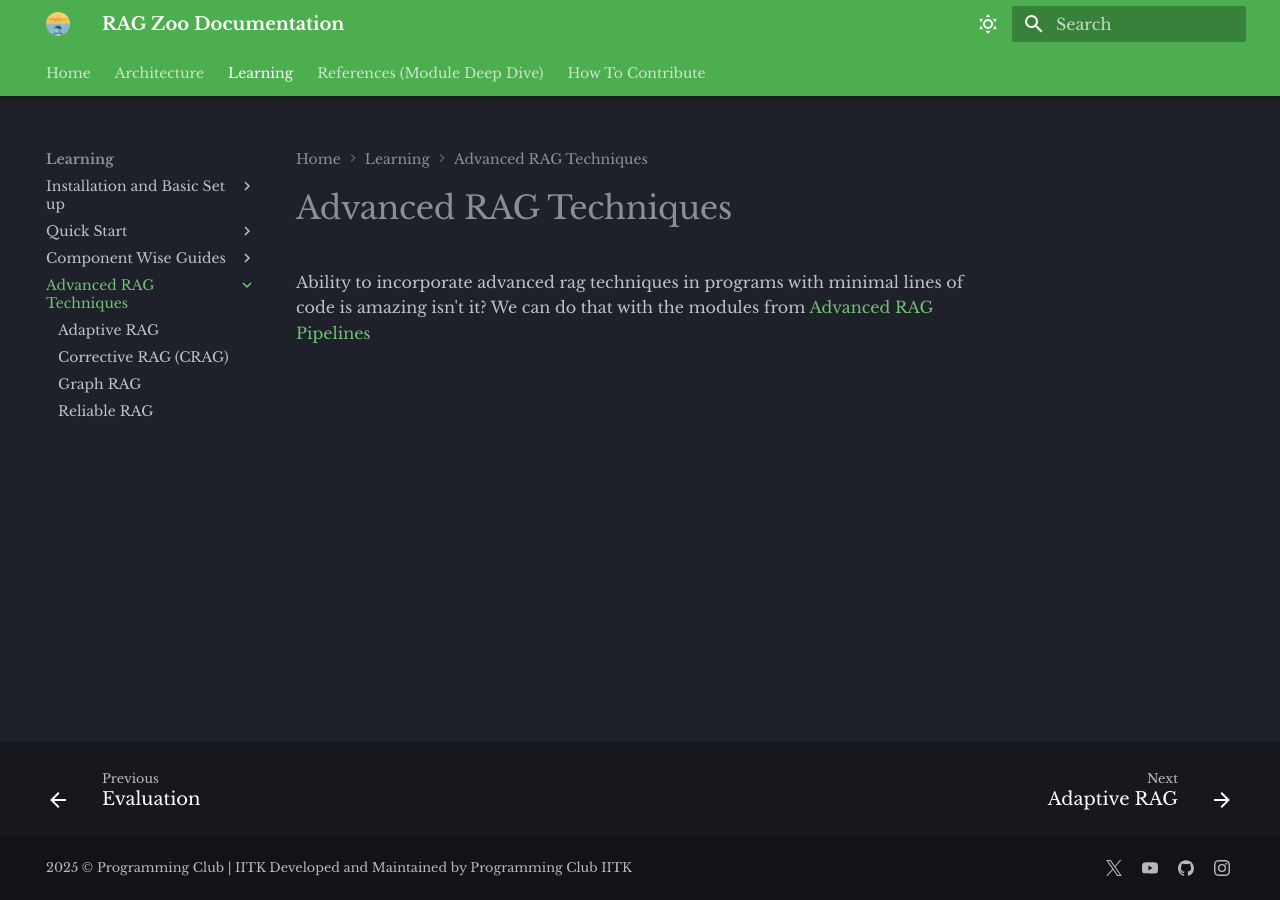
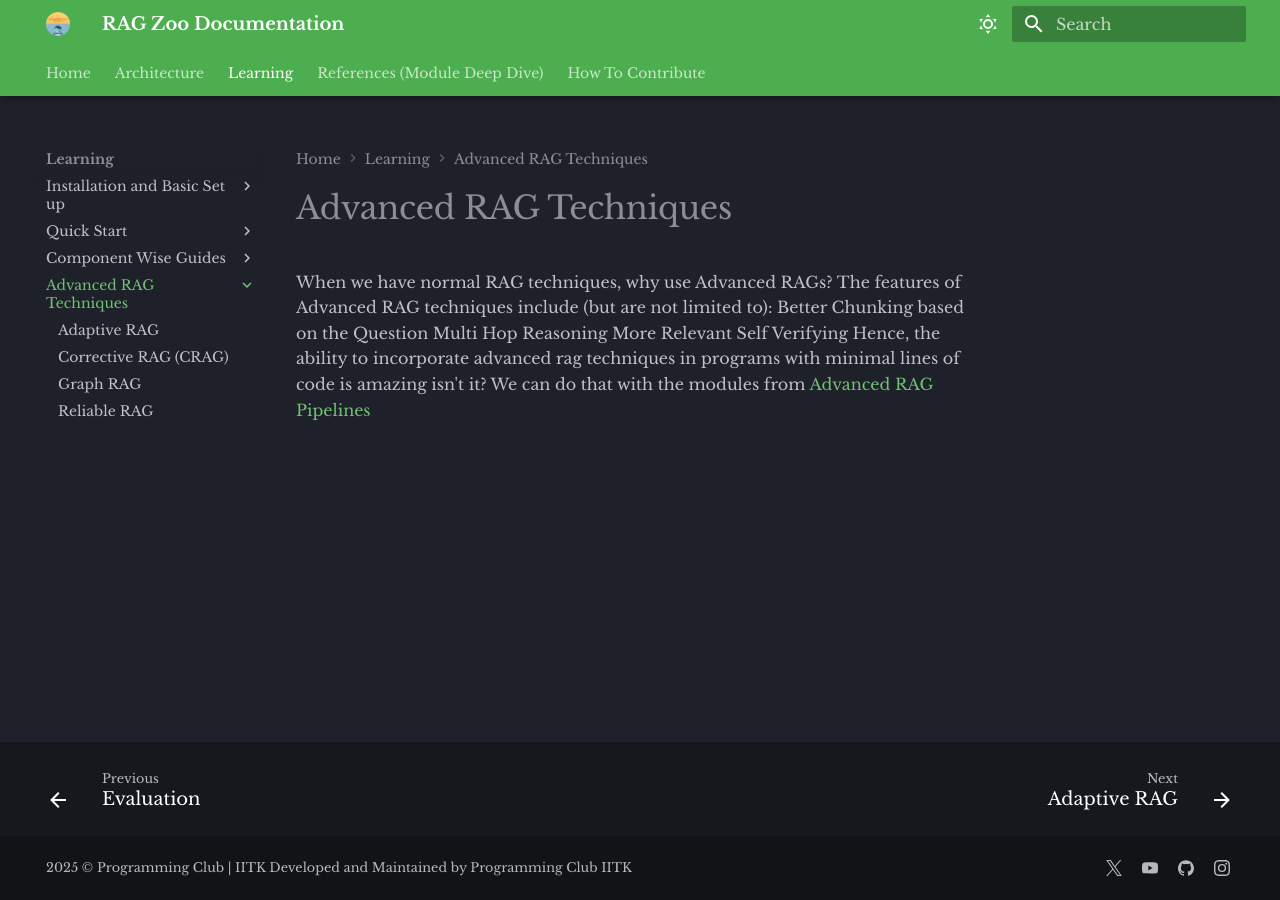
Before and after one commit to Karthic-N-A/RAG-Zoo-Website-Local-Impl, an MkDocs documentation site: the page built from docs/Advanced RAG Techniques/README.md, in a window 1280 px wide. Built offline with MkDocs 1.6.1 and Material for MkDocs 9.7.7, drawn with Linux system fonts in a browser that asks for light colours.

Commit message:
Update README.md

```diff
--- a/docs/Advanced RAG Techniques/README.md
+++ b/docs/Advanced RAG Techniques/README.md
@@ -1,3 +1,9 @@
 # Advanced RAG Techniques
 
-Ability to incorporate advanced rag techniques in programs with minimal lines of code is amazing isn't it? We can do that with the modules from [Advanced RAG Pipelines](../Module-By-Module%20Deep%20Dive/Complete_RAG_Pipeline.md)
+When we have normal RAG techniques, why use Advanced RAGs? The features of Advanced RAG techniques include (but are not limited to):
+  Better Chunking based on the Question
+  Multi Hop Reasoning
+  More Relevant
+  Self Verifying
+Hence, the ability to incorporate advanced rag techniques in programs with minimal lines of code is amazing isn't it?
+We can do that with the modules from [Advanced RAG Pipelines](../Module-By-Module%20Deep%20Dive/Complete_RAG_Pipeline.md)
```
